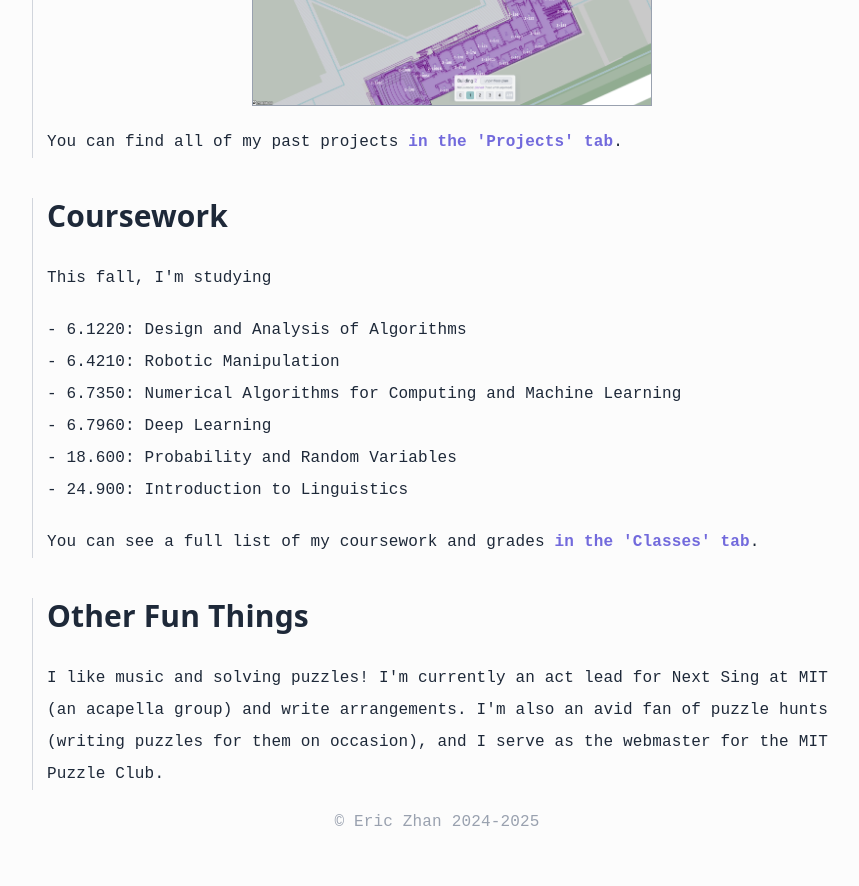
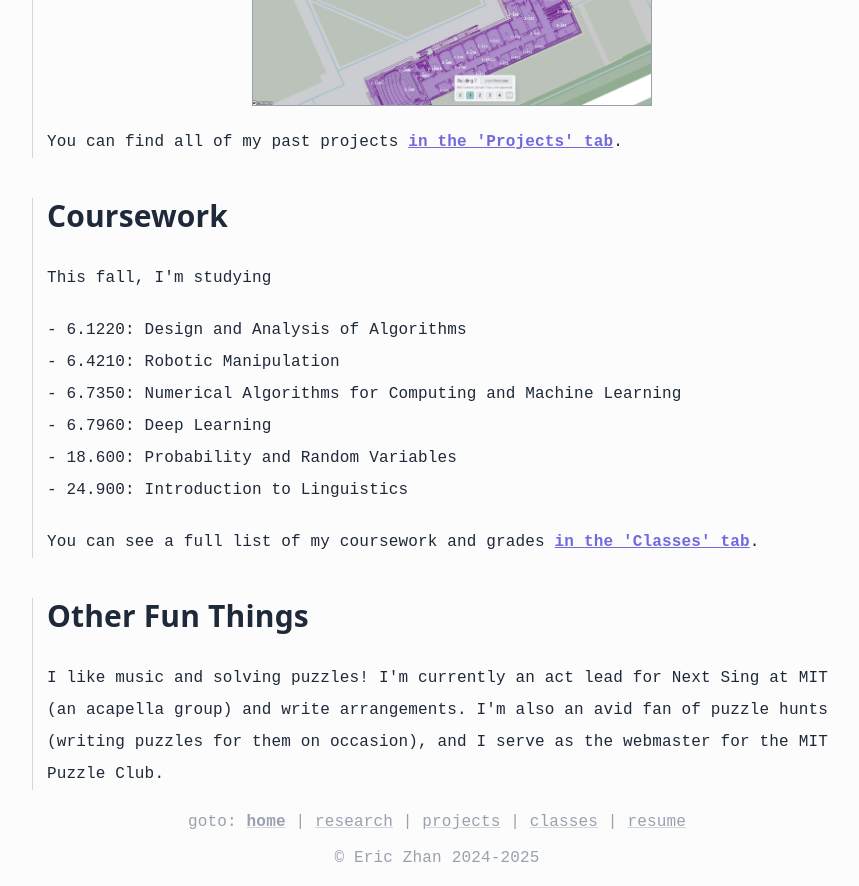
Before and after one commit to ricE06/personal-website, a Next.js app: page / in a window 1280 px wide. Shown: the part 1540-2426 px from the top of the page, without its empty margins (203-1062 px from the left). Before the commit the page ends 2390 px from the top, so only its background shows below. Built offline with nearby package versions, Linux system fonts and the light colour scheme; a web font is replaced by a local one.

Commit message:
added site navigation

```diff
--- a/components/layout.js
+++ b/components/layout.js
@@ -7,21 +7,45 @@
 const name = 'Eric Zhan';
 export const siteTitle = 'Eric Zhan\'s Personal Website';
 
-export default function Layout({ children, }) {
-  return (
+export default function Layout({ children, pageName }) {
+    const makeStyle = (page) => `decoration-gray-300 underline ${page === pageName ? 'font-bold' : ''} hover:text-link hover:font-bold hover:decoration-link`;
+    const linkStyles = {
+        home: makeStyle('home'),
+        research: makeStyle('research'),
+        projects: makeStyle('projects'),
+        classes: makeStyle('classes'),
+        resume: makeStyle('resume'),
+    }
+    return (
 	  <div className='flex flex-row justify-center max-w-screen'>
           <div className='pl-4 pr-6 sm:px-20 py-4 space-y-3 pt-10 max-w-250'>
             <main>
                 {children}
-                <div className='flex flex-row justify-center font-custom-mono pt-5'>
-                    <p className='text-gray-400 text-base'>
-                        © Eric Zhan 2024-2025
-                    </p>
+                <div className='pt-5'>
+                    <div className='flex flex-row justify-center font-custom-mono pb-3'>
+                        <p className='text-gray-400 text-base'>
+                            goto:
+                            <Link href='/'> <span className={linkStyles.home}>home</span> </Link>
+                            |
+                            <Link href='/research'> <span className={linkStyles.research}>research</span> </Link>
+                            |
+                            <Link href='/projects'> <span className={linkStyles.projects}>projects</span> </Link>
+                            |
+                            <Link href='/mit'> <span className={linkStyles.classes}>classes</span> </Link>
+                            |
+                            <Link href='/resume.pdf'> <span className={linkStyles.resume}>resume</span></Link>
+                        </p>
+                    </div>
+                    <div className='flex flex-row justify-center font-custom-mono'>
+                        <p className='text-gray-400 text-base'>
+                            © Eric Zhan 2024-2025
+                        </p>
+                    </div>
                 </div>
             </main>
           </div>
 	  </div>
-  )
+    )
   return (
 	  <div>
 	  <div className = {utilStyles.topspace}>
--- a/pages/index.js
+++ b/pages/index.js
@@ -12,7 +12,7 @@
 
 export default function Home() {
   return (
-    <Layout>
+    <Layout pageName='home'>
 	  <div className='text-gray-900 text-lg space-y-2'>
       <Head>
         <title>{siteTitle}</title>
@@ -44,7 +44,7 @@
         </p>
         <p>
           You can
-          <Link href='/resume.pdf'><ba> find my resume here</ba></Link>.
+          <Link href='/resume.pdf'> <ba>find my resume here</ba></Link>.
         </p>
       </Section>
 
@@ -63,7 +63,7 @@
           a program where high schoolers conduct pure math research over the course of a full year
           with a mentor; we're currently in the process of publishing that paper!
           You can find more complete descriptions about all of my prior research experience
-          <Link href='/research'><ba> in the 'Research' tab</ba></Link>.
+          <Link href='/research'> <ba>in the 'Research' tab</ba></Link>.
         </p>
       </Section>
 
@@ -72,7 +72,7 @@
       <p>
         I like making things! My largest and most impactful active project (to date)
         is definitely
-        <Link href='https://mitmapit.org'><ba> MapIT</ba></Link>
+        <Link href='https://mitmapit.org'> <ba>MapIT</ba></Link>
         , a campus map containing floor plans of all 40,000
         rooms and corridors at MIT to help students find classrooms and offices.
         I worked on it with my peers in AppDev@MIT
@@ -96,7 +96,7 @@
       </div>
       <p>
         You can find all of my past projects
-        <Link href='/projects'><ba> in the 'Projects' tab</ba></Link>.
+        <Link href='/projects'> <ba>in the 'Projects' tab</ba></Link>.
       </p>
       </Section>
 
@@ -114,18 +114,18 @@
       </ul>
       <p>
         You can see a full list of my coursework and grades
-        <Link href='/mit'><ba> in the 'Classes' tab</ba></Link>.
+        <Link href='/mit'> <ba>in the 'Classes' tab</ba></Link>.
       </p>
       </Section>
 
       <Section header='Other Fun Things'>
 
       <p>
-      I like music and solving puzzles! I'm currently an act lead for
-      Next Sing at MIT (an acapella group) and write arrangements.
-      I'm also an avid fan of puzzle hunts (writing puzzles for them
-      on occasion), and I serve as the
-      webmaster for the MIT Puzzle Club.
+        I like music and solving puzzles! I'm currently an act lead for
+        Next Sing at MIT (an acapella group) and write arrangements.
+        I'm also an avid fan of puzzle hunts (writing puzzles for them
+        on occasion), and I serve as the
+        webmaster for the MIT Puzzle Club.
       </p>
 
       </Section>
--- a/pages/mit.js
+++ b/pages/mit.js
@@ -8,7 +8,7 @@
 
 export default function Home() {
   return (
-    <Layout>
+    <Layout pageName='classes'>
       <div className='flex flex-row justify-center pb-10'>
         <h1 className='text-4xl font-bold'>Coursework</h1>
       </div>
@@ -22,8 +22,8 @@
             <li> - 6.7960: Deep Learning</li>
             <li> - 18.600: Probability and Random Variables </li>
             <li> - 24.900: Introduction to Linguistics</li>
-              </ul>
-              </p>
+          </ul>
+          </p>
 
         <p>
         <b> Spring 2025 </b>
--- a/pages/projects.js
+++ b/pages/projects.js
@@ -9,7 +9,7 @@
 
 export default function Home() {
   return (
-    <Layout>
+    <Layout pageName='projects'>
       <div className='flex flex-row justify-center pb-10'>
         <h1 className='text-4xl font-bold'>Projects</h1>
       </div>
@@ -20,7 +20,7 @@
             I make these in order to deepen my understanding of a topic I'm interested in, or practice
             some aspect of software engineering I've learned. If I happen to come up with ideas that
             help other people, that's a big plus as well. You can find all of my projects on my
-            <Link href="https://github.com/ricE06"><ba> Github</ba></Link>.
+            <Link href="https://github.com/ricE06"> <ba>Github</ba></Link>.
           </p>
         </Section>
 
@@ -88,7 +88,7 @@
             React, Vite, Django, and SQLite. It's deployed on AWS with a custom nginx configuration, because
             some middleware I used for integration made traditional deployment a bit difficult. See the
             source code
-            <Link href="https://github.com/ricE06/brass-rat-site"><ba> here</ba></Link>.
+            <Link href="https://github.com/ricE06/brass-rat-site"> <ba>here</ba></Link>.
           </p>
         </Section>
 
@@ -103,7 +103,7 @@
             <p>
               I built it with discord.py and SQLite; it is currently hosted on AWS. You can view the
               source code
-              <Link href="https://github.com/ricE06/Omegacat"><ba> here</ba></Link>.
+              <Link href="https://github.com/ricE06/Omegacat"> <ba>here</ba></Link>.
             </p>
         </Section>
 
@@ -123,7 +123,7 @@
           </p>
           <p>
             You can find the source code
-            <Link href="https://github.com/ricE06/technologic"><ba> here</ba></Link>,
+            <Link href="https://github.com/ricE06/technologic"> <ba>here</ba></Link>,
             as well as a few tests and examples. It's currently
             work in progress; text file input should hopefully be coming very soon.
           </p>
@@ -136,7 +136,7 @@
           </p>
           <p>
             I built it with the Next.js framework and TailwindCSS. You can find the source code
-            <Link href="https://github.com/ricE06/personal-website"><ba> here</ba></Link>.
+            <Link href="https://github.com/ricE06/personal-website"> <ba>here</ba></Link>.
           </p>
         </Section>
       </div>
--- a/pages/research.js
+++ b/pages/research.js
@@ -9,7 +9,7 @@
 
 export default function Home() {
   return (
-	  <Layout>
+	  <Layout pageName='research'>
       <div className='flex flex-row justify-center pb-10'>
         <h1 className='text-4xl font-bold'>Research Experience</h1>
       </div>
@@ -54,7 +54,7 @@
           </div>
           <p>
             We are in the process of publishing this work; you can read the arxiv pre-print
-            <Link href="https://arxiv.org/abs/2401.00614"><ba> here</ba></Link>.
+            <Link href="https://arxiv.org/abs/2401.00614"> <ba>here</ba></Link>.
           </p>
         </Section>
 
@@ -68,7 +68,7 @@
           </p>
           <p>
             You can find my code, as well as my research report and slides, in my
-            <Link href="https://codeberg.org/eric.zhan/Geometric_Optics_Corrections_Simulations"><ba> codeberg repository</ba></Link>.
+            <Link href="https://codeberg.org/eric.zhan/Geometric_Optics_Corrections_Simulations"> <ba>codeberg repository</ba></Link>.
           </p>
         </Section>
       </div>
--- a/styles/global.css
+++ b/styles/global.css
@@ -8,6 +8,7 @@
 	--back-color: #fcfcfc;
 	--text-color: #252c2d;
 	--link-color: #726adc;
+	--link-color-hover: #b7b3f2;
 	--header-weight: 600;
 	--header-sep: 2.5rem;
   --header-size: 1.2rem;
@@ -41,8 +42,12 @@
 
 ba {
   color: var(--link-color);
-  text-decoration: none;
+  text-decoration-line: underline;
   font-weight: 600;
+}
+
+ba:hover {
+  color: var(--link-color-hover);
 }
 
 * {
@@ -66,4 +71,5 @@
 
 @theme {
     --font-custom-mono: "Reddit Mono", monospace;
+    --color-link: #726adc;
 }
```
